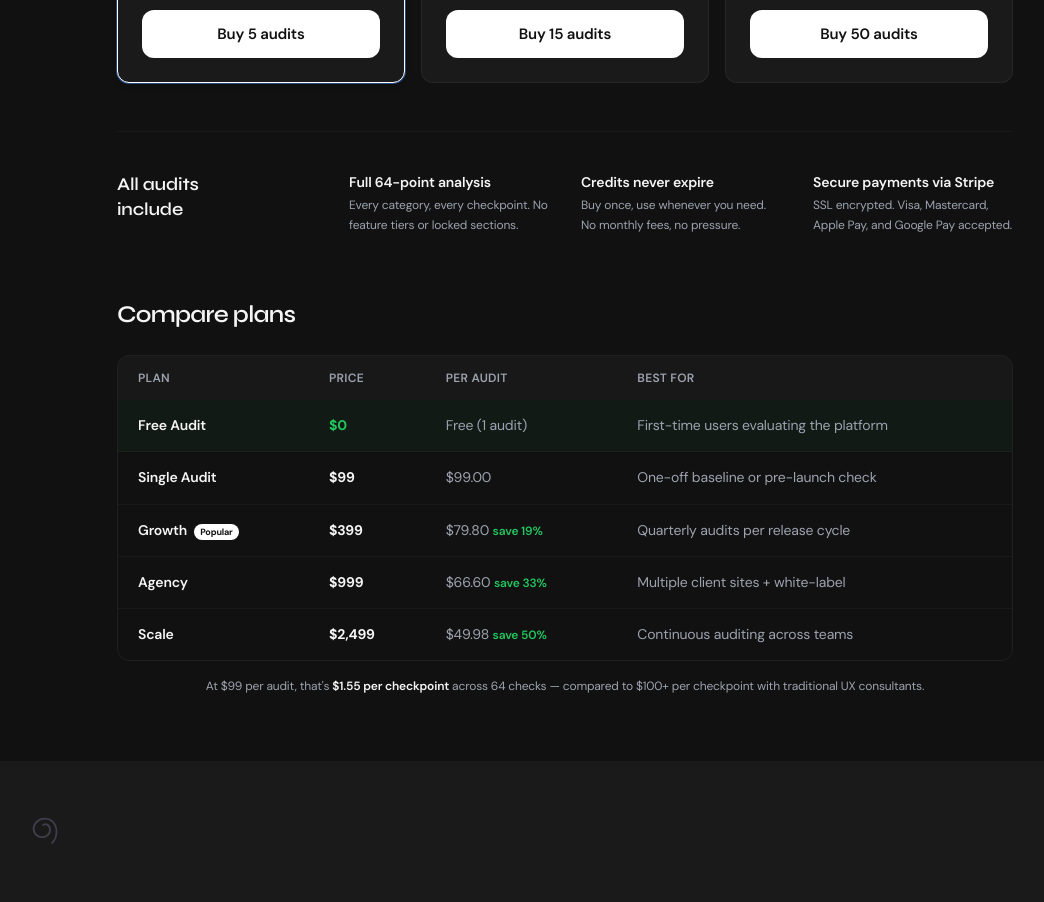
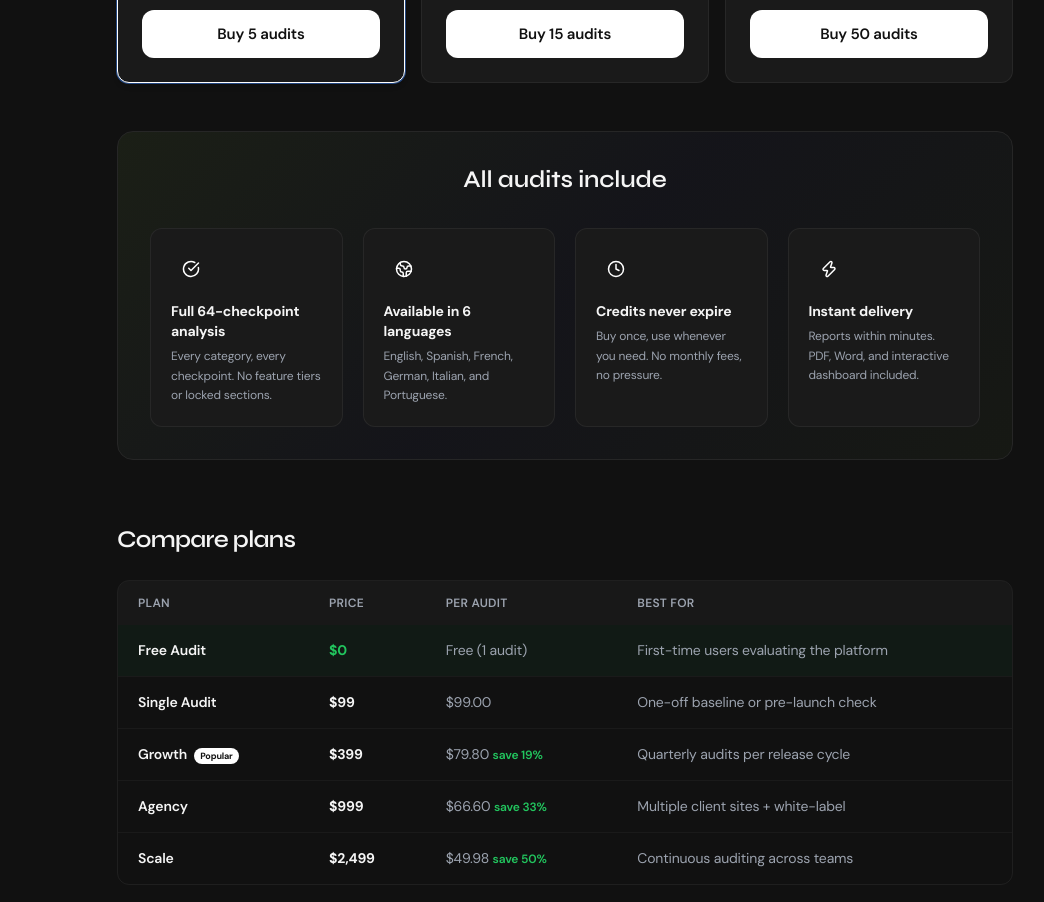
Before and after one commit to schintu79/clearux-saas, a Next.js app: page /pricing in a window 1280 px wide. Shown: the part 1500-2402 px from the top of the page, without its empty margins (75-1119 px from the left). Built offline with nearby package versions, Linux system fonts and the light colour scheme; no server answers.

Commit message:
Create shared AllAuditsInclude component, use consistently across homepage, pricing, and dashboard

```diff
--- a/src/app/dashboard/new-audit/page.tsx
+++ b/src/app/dashboard/new-audit/page.tsx
@@ -7,6 +7,7 @@ import { ArrowLeft, ArrowRight, Globe, Sparkles, Coins, CheckCircle, Zap, Langua
 import { useAuth } from '@/context/AuthContext';
 import { createBrowserSupabase } from '@/lib/supabase-ssr';
 import { SUPPORTED_LANGUAGES, DEFAULT_LANGUAGE } from '@/lib/languages';
+import AllAuditsInclude from '@/components/ui/AllAuditsInclude';
 
 const AUDIT_FEATURES = [
   '64-point deep analysis',
@@ -526,26 +527,7 @@ const NewAuditInner: React.FC = () => {
       )}
 
       {/* ── What's included ────────────────────────────────── */}
-      <div className="mb-6 p-4 rounded-xl bg-off border border-border">
-        <div className="flex items-center gap-2 mb-3">
-          <Zap size={14} className="text-brand" />
-          <span className="text-sm font-bold text-text">
-            {isAllPillars ? 'Full Deep Audit' : `Focused Audit — ${selectedPillars.length} Pillar${selectedPillars.length !== 1 ? 's' : ''}`}
-          </span>
-        </div>
-        <div className="grid grid-cols-1 gap-1.5">
-          {(isAllPillars ? AUDIT_FEATURES : [
-            `${selectedPillars.length * 16}-point deep analysis`,
-            `${selectedPillars.length * 4} UX categories audited`,
-            ...AUDIT_FEATURES.slice(2),
-          ]).map((f, i) => (
-            <div key={i} className="flex items-center gap-2">
-              <CheckCircle size={13} className="text-[#22C55E] flex-shrink-0" />
-              <span className="text-xs text-muted">{f}</span>
-            </div>
-          ))}
-        </div>
-      </div>
+      <AllAuditsInclude compact className="mb-6" />
 
       {/* ── Free first audit banner ──────────────────────── */}
       {firstAuditFree && (
--- a/src/app/page.tsx
+++ b/src/app/page.tsx
@@ -8,6 +8,7 @@ import Navbar from "@/components/layout/Navbar";
 import Footer from "@/components/layout/Footer";
 /* Doodle components available but not used in current design */
 import { HomeJsonLd } from "@/components/seo/JsonLd";
+import AllAuditsInclude from "@/components/ui/AllAuditsInclude";
 import { useAuth } from '@/context/AuthContext';
 
 /* ── Animated counter ────────────────────────────────────── */
@@ -1071,28 +1072,7 @@ export default function Home() {
           </div>
 
           {/* All audits include */}
-          <div className="mt-14 rounded-2xl border border-brand/20 dark:border-brand/10 p-6 sm:p-8" style={{ background: 'var(--gradient-brand-subtle)' }}>
-            <h2 className="font-heading text-2xl font-semibold text-text mb-8 text-center">All audits include</h2>
-            <div className="grid grid-cols-1 sm:grid-cols-2 lg:grid-cols-4 gap-5">
-              {[
-                { Icon: CheckCircle, title: 'Full 64-checkpoint analysis', desc: 'Every category, every checkpoint. No feature tiers or locked sections.' },
-                { Icon: Globe2, title: 'Available in 6 languages', desc: 'English, Spanish, French, German, Italian, and Portuguese.' },
-                { Icon: Clock, title: 'Credits never expire', desc: 'Buy once, use whenever you need. No monthly fees, no pressure.' },
-                { Icon: Zap, title: 'Instant delivery', desc: 'Reports within minutes. PDF, Word, and interactive dashboard included.' },
-              ].map((item, i) => {
-                const ItemIcon = item.Icon;
-                return (
-                  <div key={i} className="bg-card/80 dark:bg-card rounded-xl border border-border/30 dark:border-white/[0.06] p-5">
-                    <div className="w-10 h-10 rounded-xl bg-brand/15 dark:bg-brand/10 flex items-center justify-center mb-3">
-                      <ItemIcon size={18} className="text-brand" />
-                    </div>
-                    <p className="text-sm font-bold text-text mb-1.5">{item.title}</p>
-                    <p className="text-xs text-muted leading-relaxed">{item.desc}</p>
-                  </div>
-                );
-              })}
-            </div>
-          </div>
+          <AllAuditsInclude className="mt-14" />
         </div>
       </section>
 
--- a/src/app/pricing/page.tsx
+++ b/src/app/pricing/page.tsx
@@ -3,6 +3,7 @@ import { Sparkle, Spiral } from '@/components/ui/Doodles';
 import Link from 'next/link';
 import Navbar from '@/components/layout/Navbar';
 import Footer from '@/components/layout/Footer';
+import AllAuditsInclude from '@/components/ui/AllAuditsInclude';
 
 export const metadata = {
   title: 'Pricing',
@@ -250,22 +251,8 @@ export default function PricingPage() {
 
         {/* ── All audits include strip ── */}
         <section className="px-4 sm:px-6 lg:px-8 pb-16">
-          <div className="max-w-4xl mx-auto pt-10 border-t border-border/30 dark:border-white/[0.04]">
-            <div className="grid sm:grid-cols-4 gap-6 sm:gap-8">
-              <div>
-                <p className="font-heading text-lg font-semibold text-text mb-1 leading-snug">All audits<br />include</p>
-              </div>
-              {[
-                { title: 'Full 64-point analysis', desc: 'Every category, every checkpoint. No feature tiers or locked sections.' },
-                { title: 'Credits never expire', desc: 'Buy once, use whenever you need. No monthly fees, no pressure.' },
-                { title: 'Secure payments via Stripe', desc: 'SSL encrypted. Visa, Mastercard, Apple Pay, and Google Pay accepted.' },
-              ].map((item, i) => (
-                <div key={i}>
-                  <p className="text-sm font-semibold text-text mb-1">{item.title}</p>
-                  <p className="text-xs text-muted leading-relaxed">{item.desc}</p>
-                </div>
-              ))}
-            </div>
+          <div className="max-w-4xl mx-auto">
+            <AllAuditsInclude />
           </div>
         </section>
 
--- /dev/null
+++ b/src/components/ui/AllAuditsInclude.tsx
@@ -0,0 +1,44 @@
+'use client'
+
+import { CheckCircle, Globe2, Clock, Zap } from 'lucide-react'
+
+const ITEMS = [
+  { Icon: CheckCircle, title: 'Full 64-checkpoint analysis', desc: 'Every category, every checkpoint. No feature tiers or locked sections.' },
+  { Icon: Globe2, title: 'Available in 6 languages', desc: 'English, Spanish, French, German, Italian, and Portuguese.' },
+  { Icon: Clock, title: 'Credits never expire', desc: 'Buy once, use whenever you need. No monthly fees, no pressure.' },
+  { Icon: Zap, title: 'Instant delivery', desc: 'Reports within minutes. PDF, Word, and interactive dashboard included.' },
+]
+
+interface AllAuditsIncludeProps {
+  className?: string
+  compact?: boolean
+}
+
+export default function AllAuditsInclude({ className = '', compact = false }: AllAuditsIncludeProps) {
+  return (
+    <div
+      className={`rounded-2xl border border-brand/20 dark:border-brand/10 ${compact ? 'p-4 sm:p-5' : 'p-6 sm:p-8'} ${className}`}
+      style={{ background: 'var(--gradient-brand-subtle)' }}
+    >
+      <p className={`font-heading font-semibold text-text ${compact ? 'text-base mb-4' : 'text-2xl mb-8 text-center'}`}>
+        All audits include
+      </p>
+      <div className={`grid gap-4 ${compact ? 'grid-cols-1 sm:grid-cols-2' : 'grid-cols-1 sm:grid-cols-2 lg:grid-cols-4 gap-5'}`}>
+        {ITEMS.map((item, i) => {
+          const ItemIcon = item.Icon
+          return (
+            <div key={i} className={`bg-card/80 dark:bg-card rounded-xl border border-border/30 dark:border-white/[0.06] ${compact ? 'p-3.5 flex items-start gap-3' : 'p-5'}`}>
+              <div className={`rounded-xl bg-brand/15 dark:bg-brand/10 flex items-center justify-center flex-shrink-0 ${compact ? 'w-8 h-8' : 'w-10 h-10 mb-3'}`}>
+                <ItemIcon size={compact ? 14 : 18} className="text-brand" />
+              </div>
+              <div>
+                <p className={`font-bold text-text ${compact ? 'text-xs mb-0.5' : 'text-sm mb-1.5'}`}>{item.title}</p>
+                <p className={`text-muted leading-relaxed ${compact ? 'text-[11px]' : 'text-xs'}`}>{item.desc}</p>
+              </div>
+            </div>
+          )
+        })}
+      </div>
+    </div>
+  )
+}
```
